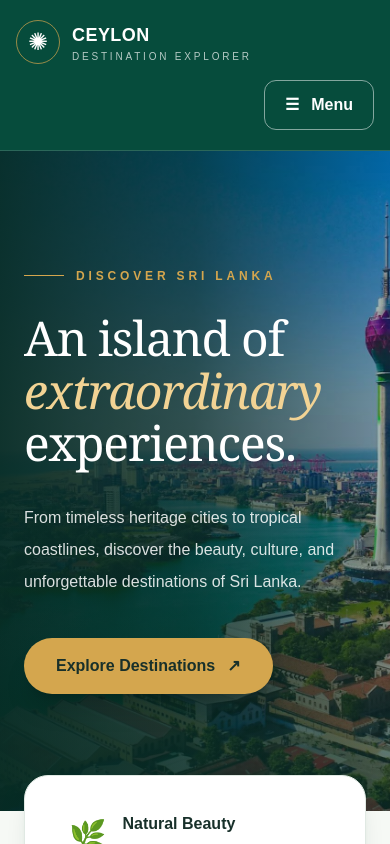
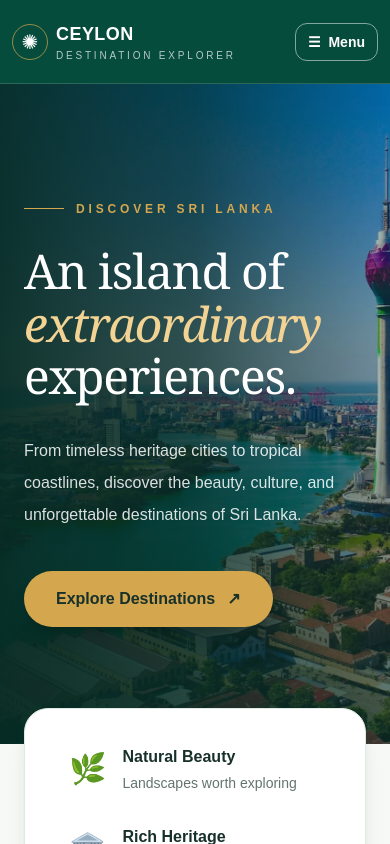
Before and after one commit to mrsamahi/sri-lanka-destination-explorer, a Next.js app in the folder frontend/: page / in a window 390 px wide. Shown: the top 844 px of the page. Built offline with nearby package versions, Linux system fonts and the light colour scheme; no server answers.

Commit message:
Improve mobile header and menu sizing

```diff
--- a/frontend/src/app/page.tsx
+++ b/frontend/src/app/page.tsx
@@ -40,9 +40,9 @@ export default async function Home() {
     <main className="min-h-screen bg-background">
       {/* NAVIGATION */}
       <header className="relative z-20 border-b border-white/15 bg-[var(--brand-primary-dark)] text-white">
-        <nav className="mx-auto flex max-w-7xl flex-wrap items-center justify-between gap-4 px-4 py-5 sm:px-6">
-          <Link href="/" className="flex items-center gap-3">
-            <span className="flex h-11 w-11 items-center justify-center rounded-full border border-gold/70 text-2xl">
+        <nav className="mx-auto flex max-w-7xl flex-nowrap items-center justify-between gap-2 px-3 py-5 sm:gap-4 sm:px-6">
+          <Link href="/" className="flex min-w-0 items-center gap-2 sm:gap-3">
+            <span className="flex h-9 w-9 shrink-0 items-center justify-center rounded-full border border-gold/70 text-xl sm:h-11 sm:w-11 sm:text-2xl">
               ✺
             </span>
 
--- a/frontend/src/components/NavigationMenu.tsx
+++ b/frontend/src/components/NavigationMenu.tsx
@@ -39,7 +39,7 @@ export default function NavigationMenu() {
         aria-expanded={isOpen}
         aria-controls="ceylon-navigation-menu"
         onClick={() => setIsOpen(!isOpen)}
-        className="flex items-center gap-3 rounded-xl border border-white/50 px-5 py-3 font-semibold transition hover:border-gold hover:bg-white/10"
+        className="flex items-center gap-2 rounded-xl border border-white/50 px-3 py-2 text-sm font-semibold transition hover:border-gold hover:bg-white/10 sm:gap-3 sm:px-5 sm:py-3 sm:text-base"
       >
         <span aria-hidden="true">☰</span>
         <span>Menu</span>
```
